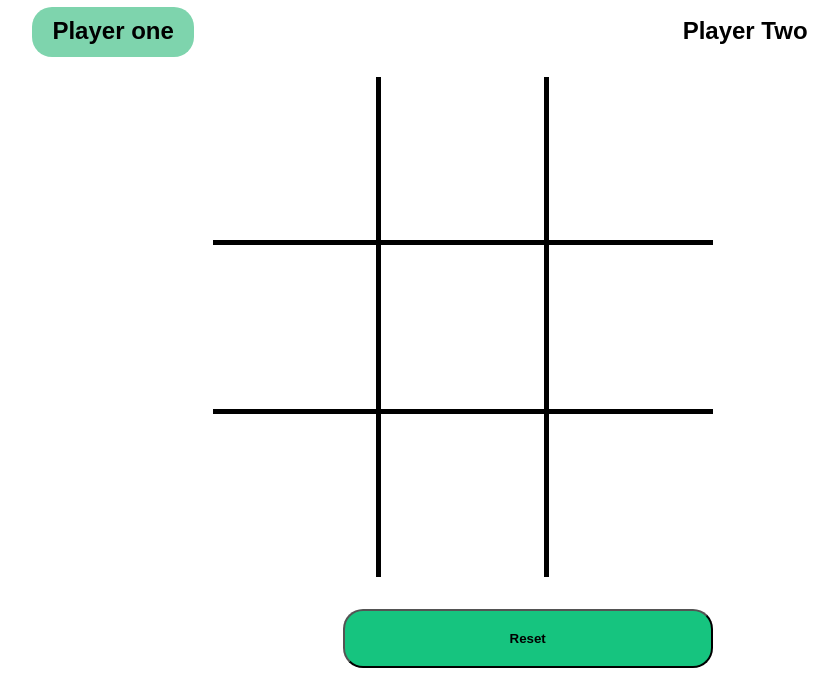
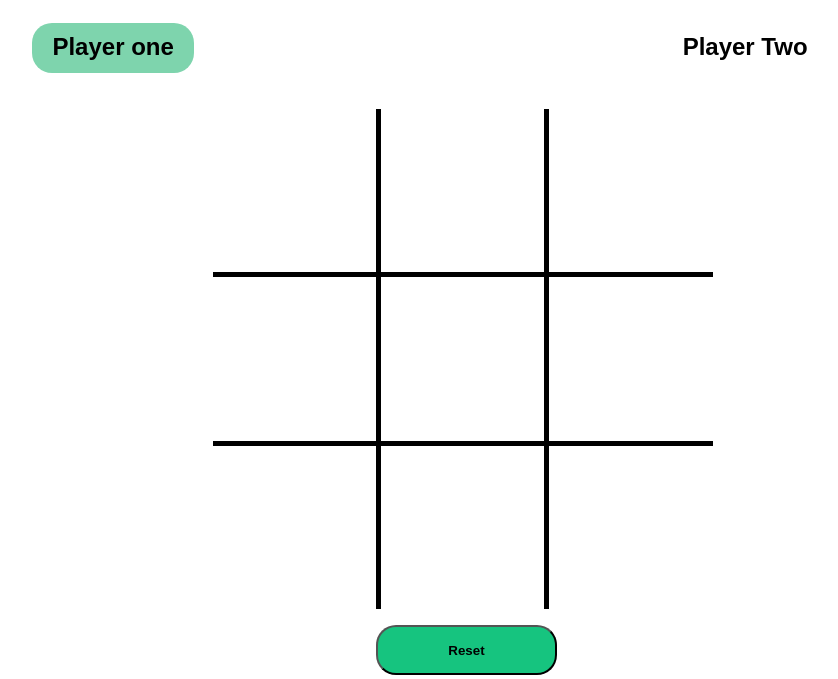
Before and after one commit to yakirv/TicTacToe, a plain HTML site: page index.html in a window 1280 px wide. Shown: the part 121-800 px from the top of the page, without its empty margins (210-1048 px from the left). Drawn offline with Linux system fonts and the light colour scheme.

Commit message:
fix uis game

```diff
--- a/index.html
+++ b/index.html
@@ -23,9 +23,8 @@
         <div id="cell8" rawIndex = "2" columnIndex="1"></div>
         <div id="cell9" rawIndex = "2" columnIndex="2"></div>
     </div>
-    <div class="messages">
-        <button class="reset-btn" id="reset">Reset</button>
-    </div>
+    <button class="reset-btn" id="reset">Reset</button>
+
     <dialog id="result-message">
         <div id="message-container">
             <h1 id="message"></h1>
--- a/styles.css
+++ b/styles.css
@@ -5,6 +5,7 @@ body
     grid-template-columns: repeat(5 ,1fr);
     grid-template-rows: 100px 90px 500px 100px;
     font-family: sans-serif;
+    gap: 2vh;
 }
 #header
 {
@@ -49,32 +50,26 @@ body
     font-family: sans-serif;
     cursor:pointer
 }
-.messages
+
+
+.reset-btn
 {
-    grid-row: 4 /5;
-    grid-column: 3 / span 1;
-    display: flex;
-    gap: 20px;
-    justify-content: flex-end;
-    flex-direction: column-reverse;
-    margin-top: 2em;
-}
-#message
-{
-    width: 10em;
-}
-.messages button
-{
-    padding: 20px 40px;
+    width: 50%;
+    height: 50%;
     background-color: #16C47F;
     font-weight: 800;
     border-radius: 20px;
+    grid-row: 4 / 5;
+    grid-column: 3/ 4;
+    margin-left: 7%;
+
 
 }
 #result-message
 {
     height: 50vh;
     border-radius: 30px;
+    border-style: none;
 }
 #message-container
 {
@@ -86,6 +81,7 @@ body
 #message
 {
     text-align: center;
+    width: 10em;
 }
 #result-message button
 {
```
